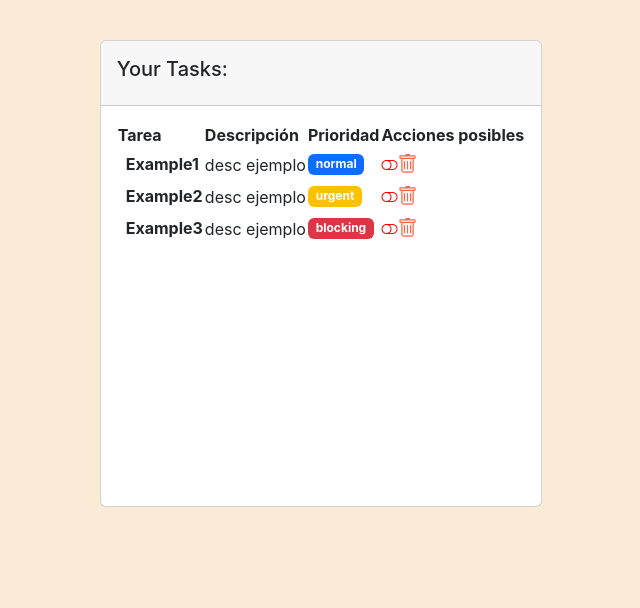
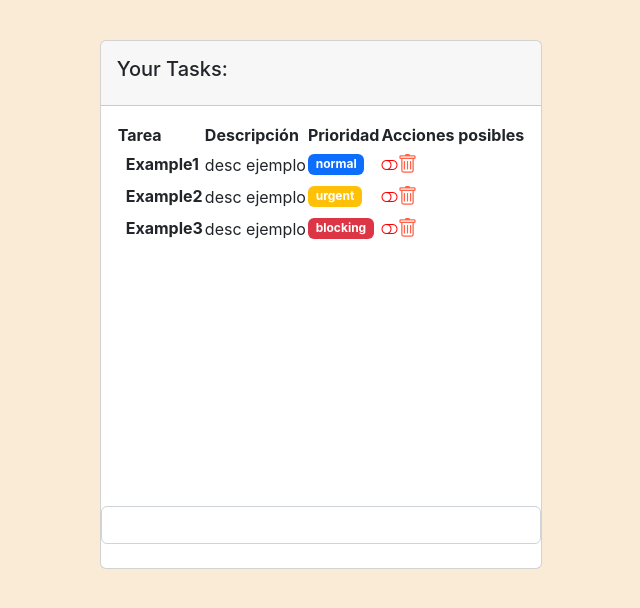
Before and after one commit to MPiccato/ReactIntermedio-TaskApp, a React (Create React App) app: page / in a window 1280 px wide. Shown: the top 608 px of the page, without its empty margins (319-959 px from the left). Built offline with nearby package versions, Linux system fonts and the light colour scheme.

Commit message:
terminado feature borrar

```diff
--- a/src/components/container/task_list.jsx
+++ b/src/components/container/task_list.jsx
@@ -36,6 +36,14 @@ const TaskListComponent = () => {
         setTasks(tempTasks);
     }
 
+    function deleteTask(task){
+        const index = tasks.indexOf(task);
+        const tempTasks = [...tasks];
+        tempTasks.splice(index,1);
+        setTasks(tempTasks);
+
+    }
+
     return (
 
         <div>
@@ -60,7 +68,9 @@ const TaskListComponent = () => {
                                         <TaskComponent
                                             key = {index}
                                             task={task}
-                                            complete={completeTask}/>
+                                            complete={completeTask}
+                                            remove={deleteTask}
+                                            />
 
                                         )
                                 })}
--- a/src/pure/TaskComponent.jsx
+++ b/src/pure/TaskComponent.jsx
@@ -4,7 +4,7 @@ import {Task} from '../models/task.class.js'
 import '../styles/task.scss'
 import { LEVELS } from '../models/levels.enum.js';
 
-export const TaskComponent = ({task, complete}) => {
+export const TaskComponent = ({task, complete, remove}) => {
 
     useEffect(() => {
         console.log('tarea creada')
@@ -66,7 +66,7 @@ export const TaskComponent = ({task, complete}) => {
             <td><span className='align-middle'>{task.description}</span></td>
             <td>{taskLevelBadge()}</td>
             <td className='align-middle'>{taskIconCompleted()}
-                <i className='bi-trash task-action' style={{color:'tomato', fontSize:'20px'}}></i>
+                <i className='bi-trash task-action' onClick={() => remove(task)} style={{color:'tomato', fontSize:'20px'}}></i>
             </td>
 
         </tr>
@@ -77,5 +77,6 @@ export const TaskComponent = ({task, complete}) => {
 
 TaskComponent.propTypes = {
     task: PropTypes.instanceOf(Task).isRequired,
-    complete: PropTypes.func.isRequired
+    complete: PropTypes.func.isRequired,
+    remove: PropTypes.func.isRequired
 };
--- a/src/pure/forms/taskForm.jsx
+++ b/src/pure/forms/taskForm.jsx
@@ -1,9 +1,37 @@
 import React, {useRef} from 'react';
+import PropTypes from 'prop-types'
+import { LEVELS } from '../../models/levels.enum';
+import {Task} from '../../models/task.class'
+const TaskForm = ({add}) => {
 
-const TaskForm = () => {
+    const nameRef = useRef();
+    const descriptionRef = useRef();
+    const levelRef = useRef(LEVELS.NORMAL);
+
+    function addTask(e){
+        e.preventDefault();
+        const newTask = new Task(
+            nameRef.current.value,
+            descriptionRef.current.value,
+            false,
+            levelRef.current.value,
+        );
+        add(newTask);
+
+    }
+
     return (
-        <form action=""></form>
+        <form onSubmit={addTask} className='d-flex justify-content-center align-item-center mb-4'>
+            <div className='form-outline flex-fill'>
+                <input type="text" ref={nameRef} id = 'inputName' className='form-control' />
+            </div>
+
+        </form>
     );
 }
 
+TaskForm.propTypes = {
+    add: PropTypes.func.isRequired
+}
+
 export default TaskForm;
```
